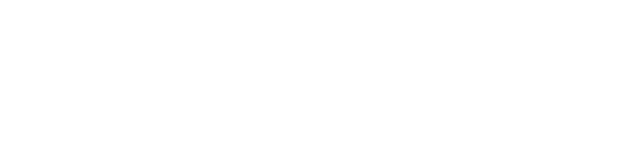
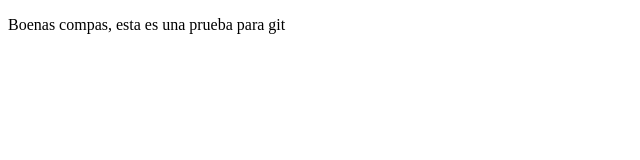
Before and after one commit to brayan232001/02CursoPrework, a plain HTML site: page index.html in a window 1280 px wide. Shown: the whole page, without its empty margins (0-640 px from the left). Drawn offline with Linux system fonts and the light colour scheme.

Commit message:
adicion de parrafo e info en readme

```diff
--- a/index.html
+++ b/index.html
@@ -6,6 +6,6 @@
     <title>Test</title>
 </head>
 <body>
-
+    <p>Boenas compas, esta es una prueba para git</p>
 </body>
 </html>
```
Also changed, not shown: 1 other file.
